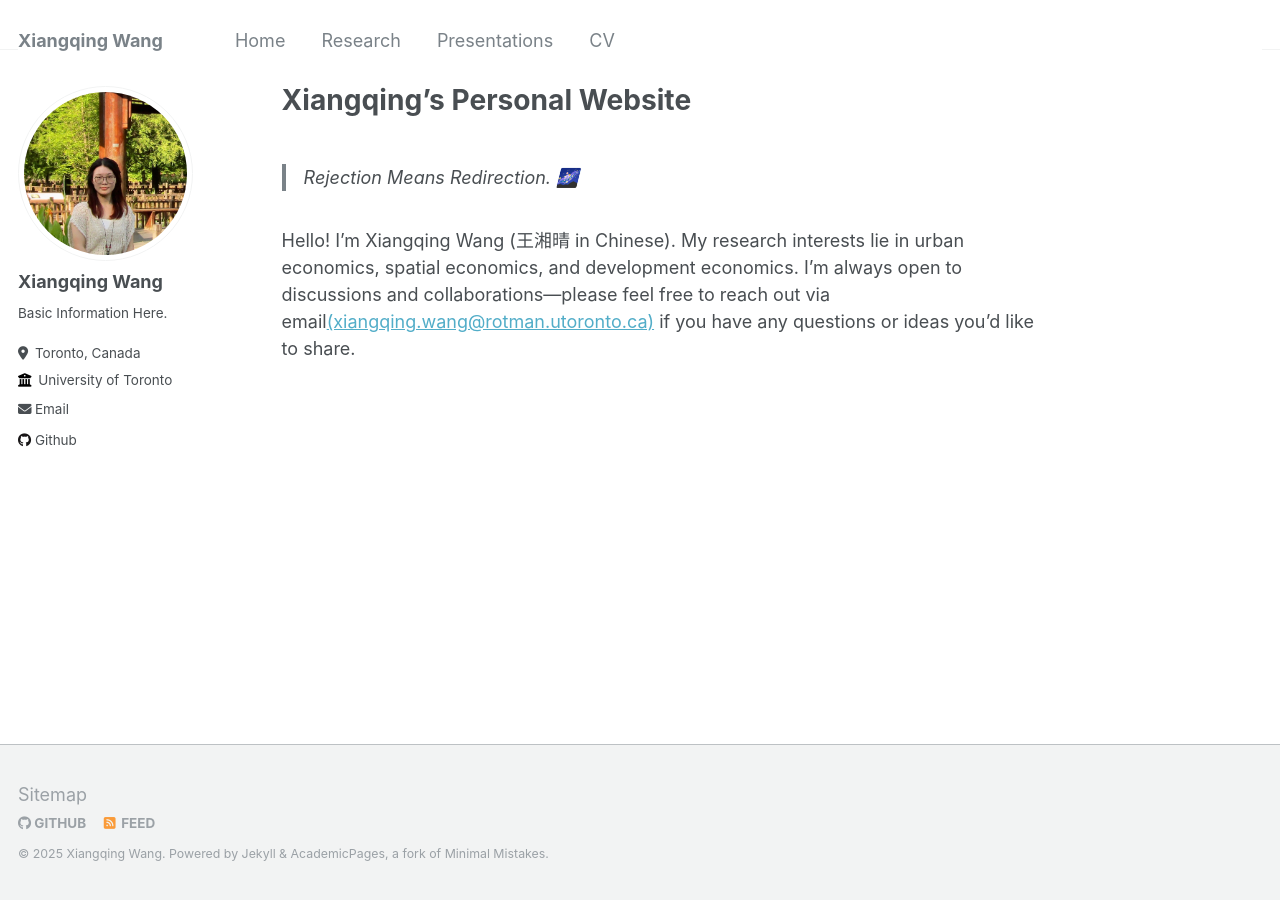
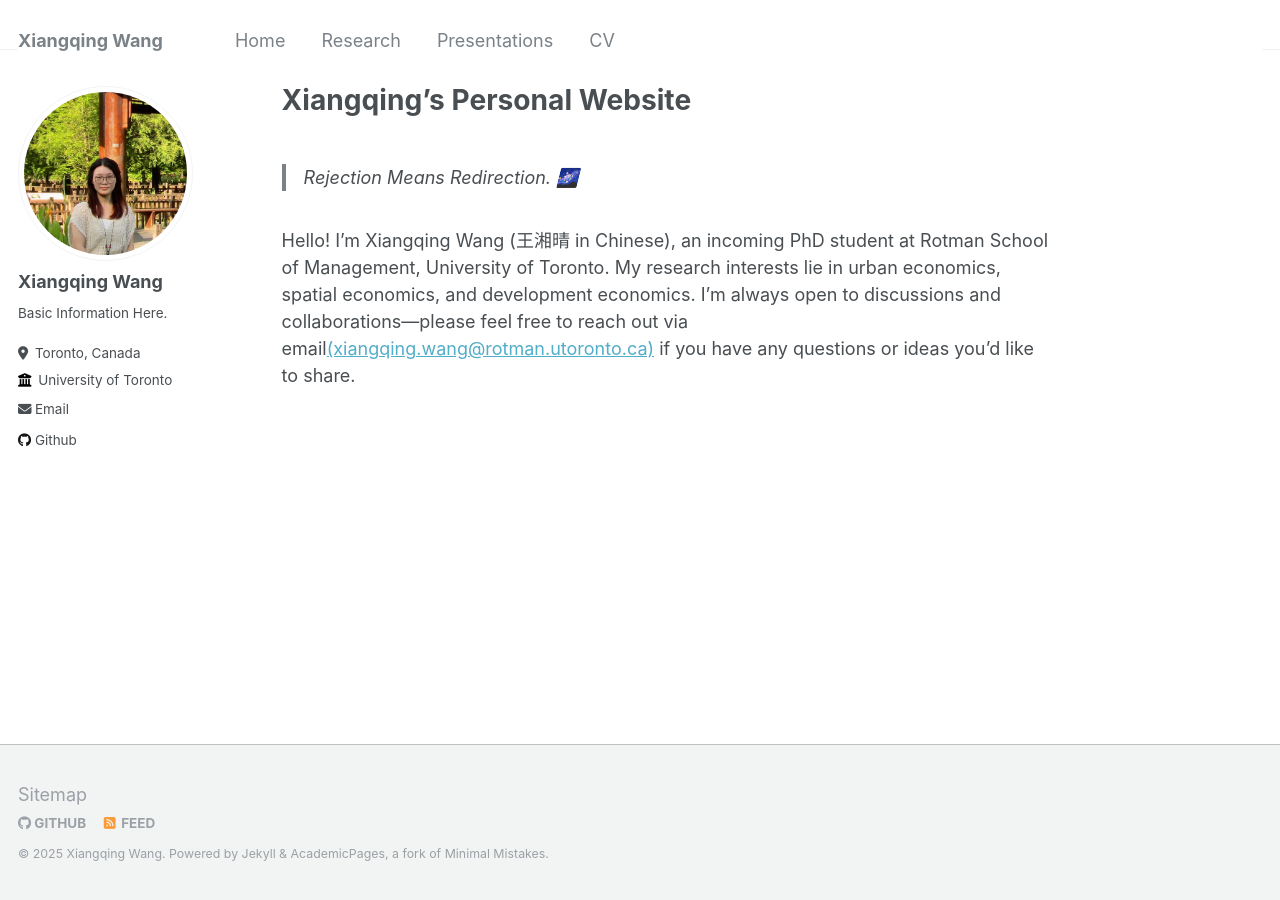
Before and after one commit to leahxqing/leahxqing.github.io, a Jekyll site: the page built from _pages/about.md, in a window 1280 px wide. Built offline with Jekyll 4.4.1, drawn with Linux system fonts in a browser that asks for light colours.

Commit message:
Update about.md

```diff
--- a/_pages/about.md
+++ b/_pages/about.md
@@ -9,4 +9,4 @@
 
 > Rejection Means Redirection. 🌌
 
-Hello! I'm Xiangqing Wang (王湘晴 in Chinese). My research interests lie in urban economics, spatial economics, and development economics. I’m always open to discussions and collaborations—please feel free to reach out via email[(xiangqing.wang@rotman.utoronto.ca)](mailto:xiangqing.wang@rotman.utoronto.ca) if you have any questions or ideas you’d like to share.
+Hello! I'm Xiangqing Wang (王湘晴 in Chinese), an incoming PhD student at Rotman School of Management, University of Toronto. My research interests lie in urban economics, spatial economics, and development economics. I’m always open to discussions and collaborations—please feel free to reach out via email[(xiangqing.wang@rotman.utoronto.ca)](mailto:xiangqing.wang@rotman.utoronto.ca) if you have any questions or ideas you’d like to share.
```
